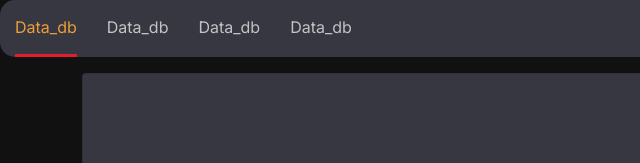
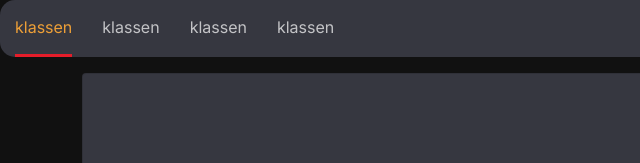
Before and after one commit to Shakil7979/diabmoussali629, a plain HTML site: page table.html in a window 1280 px wide. Shown: the top 163 px of the page, 0-640 px from the left. Drawn offline with Linux system fonts and the light colour scheme.

Commit message:
button change

```diff
--- a/table.html
+++ b/table.html
@@ -35,16 +35,16 @@
         <div class="tab_nav-area">
             <ul class="nav nav-pills mb-3 " id="pills-tab" role="tablist">
                 <li class="nav-item custom_nav_item" role="presentation">
-                <button class="nav-link cstm_active" id="pills-home-tab" data-bs-toggle="pill" data-bs-target="#pills-home" type="button" role="tab" aria-controls="pills-home" aria-selected="true">Data_db</button>
+                <button class="nav-link cstm_active" id="pills-home-tab" data-bs-toggle="pill" data-bs-target="#pills-home" type="button" role="tab" aria-controls="pills-home" aria-selected="true">klassen</button>
                 </li>
                 <li class="nav-item custom_nav_item" role="presentation">
-                <button class="nav-link" id="pills-profile-tab" data-bs-toggle="pill" data-bs-target="#pills-profile" type="button" role="tab" aria-controls="pills-profile" aria-selected="false">Data_db</button>
+                <button class="nav-link" id="pills-profile-tab" data-bs-toggle="pill" data-bs-target="#pills-profile" type="button" role="tab" aria-controls="pills-profile" aria-selected="false">klassen</button>
                 </li>
                 <li class="nav-item custom_nav_item" role="presentation">
-                <button class="nav-link" id="pills-contact-tab" data-bs-toggle="pill" data-bs-target="#pills-contact" type="button" role="tab" aria-controls="pills-contact" aria-selected="false">Data_db</button>
+                <button class="nav-link" id="pills-contact-tab" data-bs-toggle="pill" data-bs-target="#pills-contact" type="button" role="tab" aria-controls="pills-contact" aria-selected="false">klassen</button>
                 </li>
                 <li class="nav-item custom_nav_item" role="presentation">
-                <button class="nav-link" id="pills-last-tab" data-bs-toggle="pill" data-bs-target="#pills-last" type="button" role="tab" aria-controls="pills-last" aria-selected="false">Data_db</button>
+                <button class="nav-link" id="pills-last-tab" data-bs-toggle="pill" data-bs-target="#pills-last" type="button" role="tab" aria-controls="pills-last" aria-selected="false">klassen</button>
                 </li>
             </ul>
         </div>
```
